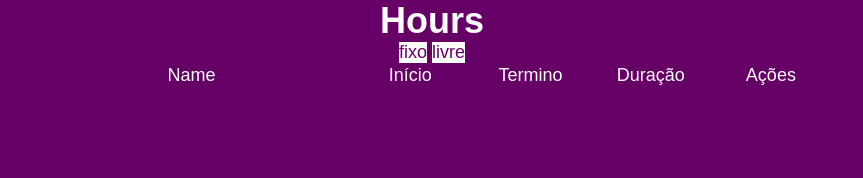
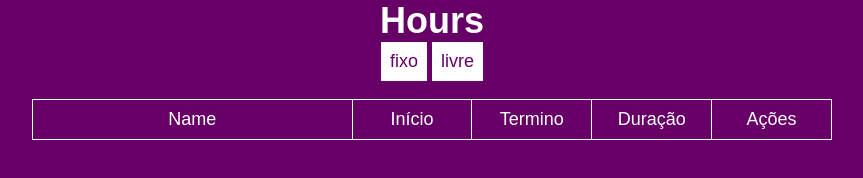
Before and after one commit to tarsislimadev/hours, a plain HTML site: page frontend/public/index.html in a window 1280 px wide. Shown: the whole page, without its empty margins (208-1071 px from the left). Drawn offline with Linux system fonts and the light colour scheme.

Commit message:
Fixing styles in tables and inputs

```diff
--- a/frontend/public/index.css
+++ b/frontend/public/index.css
@@ -7,7 +7,6 @@
 *,
 *::after,
 *::before {
-  border: none;
   box-sizing: border-box;
   margin: 0;
   outline: none;
@@ -27,12 +26,36 @@ input,
 textarea,
 button {
   background-color: var(--color-second);
+  border: none;
   color: var(--color-first);
   font: inherit;
 }
 
 table {
+  border: 1px solid #ffffff;
+  border-collapse: collapse;
+  margin: 1rem 0 1rem 0;
   width: 100%;
+}
+
+table tr:first-child td {
+  padding: .5rem;
+}
+
+table tr th,
+table tr td {
+  border: 1px solid #ffffff;
+}
+
+table input,
+table button {
+  display: inline-block;
+  height: 100%;
+  width: 100%;
+}
+
+button {
+  padding: .5rem;
 }
 
 .container {
```
